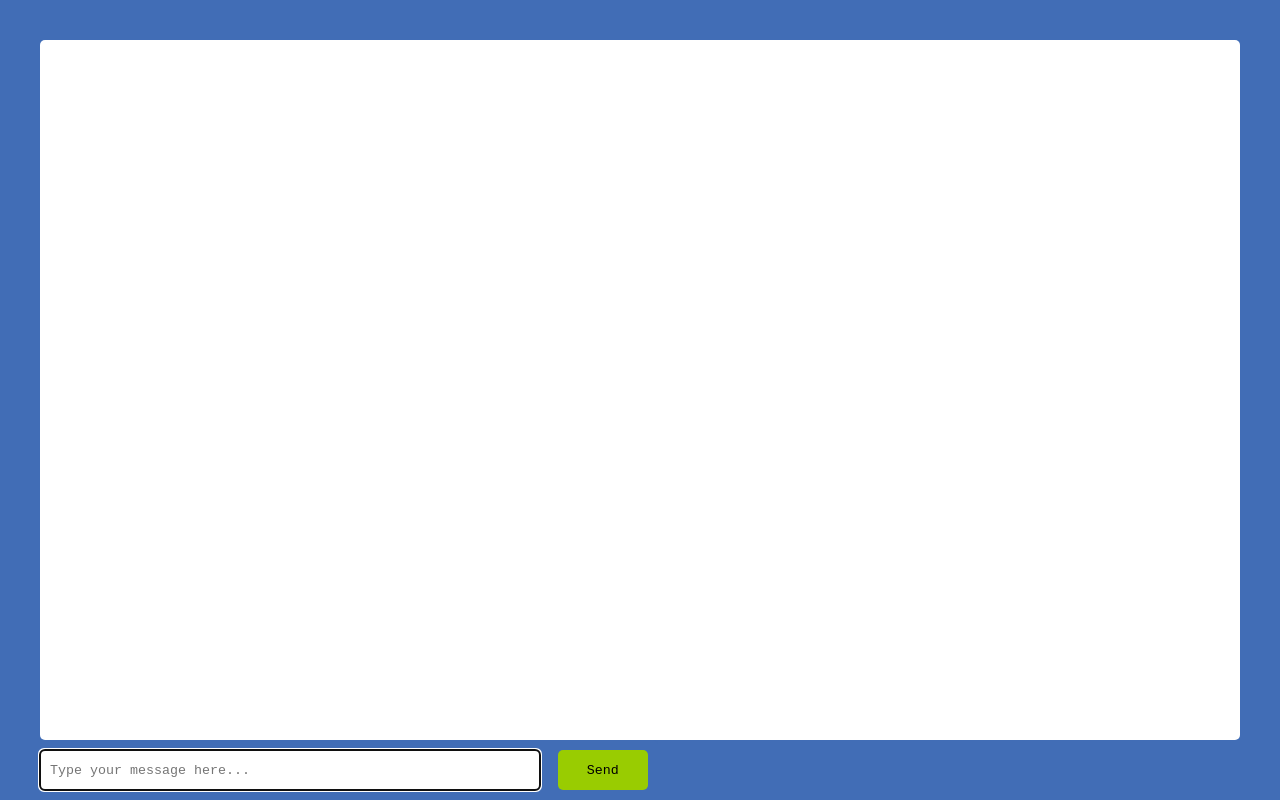
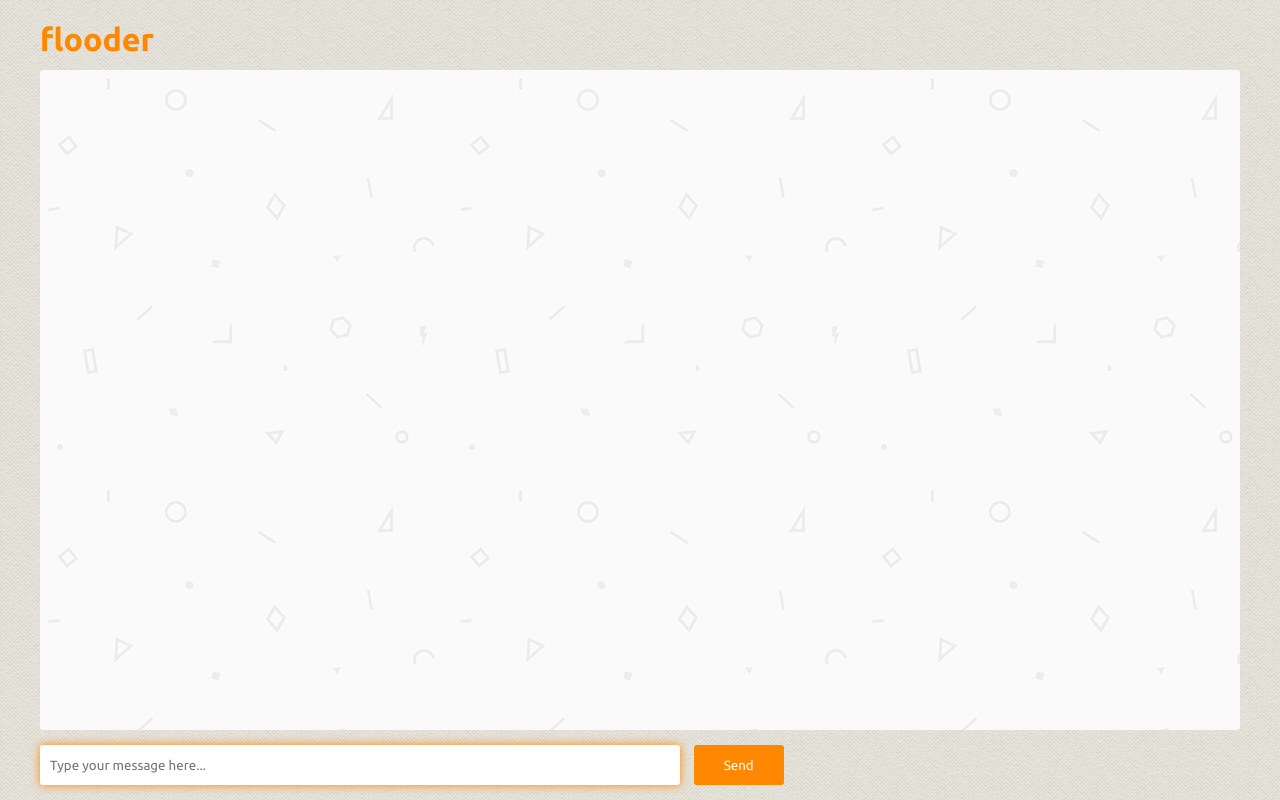
Before and after one commit to kupospelov/flooder, a website: page public/index.html in a window 1280 px wide. Drawn offline with Linux system fonts and the light colour scheme.

Commit message:
UI improvements

```diff
--- a/public/css/sheet.css
+++ b/public/css/sheet.css
@@ -1,19 +1,23 @@
 body {
-	background-color: #416DB6;
-    padding: 40px 40px 60px 40px;
+    padding: 70px 40px 70px 40px;
     margin: 0;
-    font-family: monospace;
+    font-family: Ubuntu;
+    background-image: url("/img/seamless_paper_texture.png");
+}
+
+input {
+    font-family: Ubuntu;
+}
+
+input:focus {
+    outline: none !important;
+    box-shadow: 0 0 10px #FF8800;
 }
 
 input[type=text] {
     padding: 10px;
-    border-radius: 5px;
-    border-width: 0px;
-    font-family: monospace;
-}
-
-input[type=button] {
-    font-family: monospace;
+    border-radius: 3px;
+    border: #FF8800 0px solid;
 }
 
 .container {
@@ -21,26 +25,31 @@ input[type=button] {
 }
 
 .input {
-    padding: 10px 10px 10px 0;
+    padding: 15px 15px 15px 0;
     position: fixed;
     left: 40px;
     bottom: 0px;
-    background: #416DB6;
-    float: right;
-    border-radius: 0 5px 0 0;
+    width: 100%;
+    border-radius: 0 3px 0 0;
 }
 
 .msgauthor, .msgtime {
-    color: #416DB6;
+    color: #FF8800;
 }
 
 .msgtext {
     width: 100%;
 }
 
+#header {
+    position: fixed;
+    top: 0;
+    color: #FF8800;
+}
+
 #chat {
-    background-color: white;
-    border-radius: 5px;
+    background-image: url("/img/geometry.png");
+    border-radius: 3px;
     width: 100%;
     min-height: 100%;
     padding: 10px;
@@ -49,7 +58,7 @@ input[type=button] {
 
 #messagebox {
     display: table-cell;
-    width: 500px;
+    width: 50%;
     height: 40px;
     margin-right: 10px;
 }
@@ -58,8 +67,9 @@ input[type=button] {
     display: table-cell;
     width: 90px;
     height: 40px;
-    background: #99CC01;
+    background: #FF8800;
+    color: snow;
     border: 0;
-    border-radius: 5px;
+    border-radius: 3px;
     cursor: pointer;
 }
--- a/public/index.html
+++ b/public/index.html
@@ -1,18 +1,21 @@
 <html>
 	<head>
-		<title>Flooder</title>
+		<title>flooder</title>
 		<link rel="stylesheet" type="text/css" href="css/sheet.css">
+		<link rel="stylesheet" type="text/css" href="http://fonts.googleapis.com/css?family=Ubuntu:regular,bold&subset=Latin">
 		<script src="js/knockout-3.3.0.js"></script>
 		<script src="js/script.js"></script>
 	</head>
 	<body>
+		<div id="header">
+			<h1>flooder</h1>
+		</div>
 		<div class="container">
 			<div id="chat">
 				<table>
 					<tbody data-bind="foreach: messages">
 						<tr valign="top" class="message">
 							<td class="msgauthor" data-bind="text: name"></td>
-							<td class="msgauthor">:</td>
 							<td class="msgtext" data-bind="text: message"></td>
 							<td class="msgtime" data-bind="text: time"></td>
 						</tr>
--- a/public/js/script.js
+++ b/public/js/script.js
@@ -3,7 +3,7 @@ var socket = new WebSocket('ws://' + location.hostname + ':8080');
 window.onload = function() {
 	var model = new (function() {
 		this.messages = ko.observableArray([]);
-		this.messagetext = ko.observable();
+		this.messagetext = ko.observable('');
 
 		this.sendMessage = function() {
 			socket.send(this.messagetext());
@@ -27,14 +27,14 @@ window.onload = function() {
 
 		if (m.notification) {
 			model.messages.push({
-				name: 'System',
+				name: 'System:',
 				message: m.message,
 				time: time
 			});
 		}
 		else {
 			model.messages.push({
-				name: m.author,
+				name: m.author + ':',
 				message: m.message,
 				time: time
 			});
--- a/server.js
+++ b/server.js
@@ -65,7 +65,10 @@ wss.on("connection", function(ws) {
 	broadcastNotification(name + ' connected!');
 
 	ws.on('message', function(data) {
-		broadcastMessage(name, data);
+		if (data !== undefined && data !== '')
+		{
+			broadcastMessage(name, data);
+		}
 	});
 
 	wss.on('close', function(data) {
```
Also changed, not shown: public/img/geometry.png (added), public/img/seamless_paper_texture.png (added).
